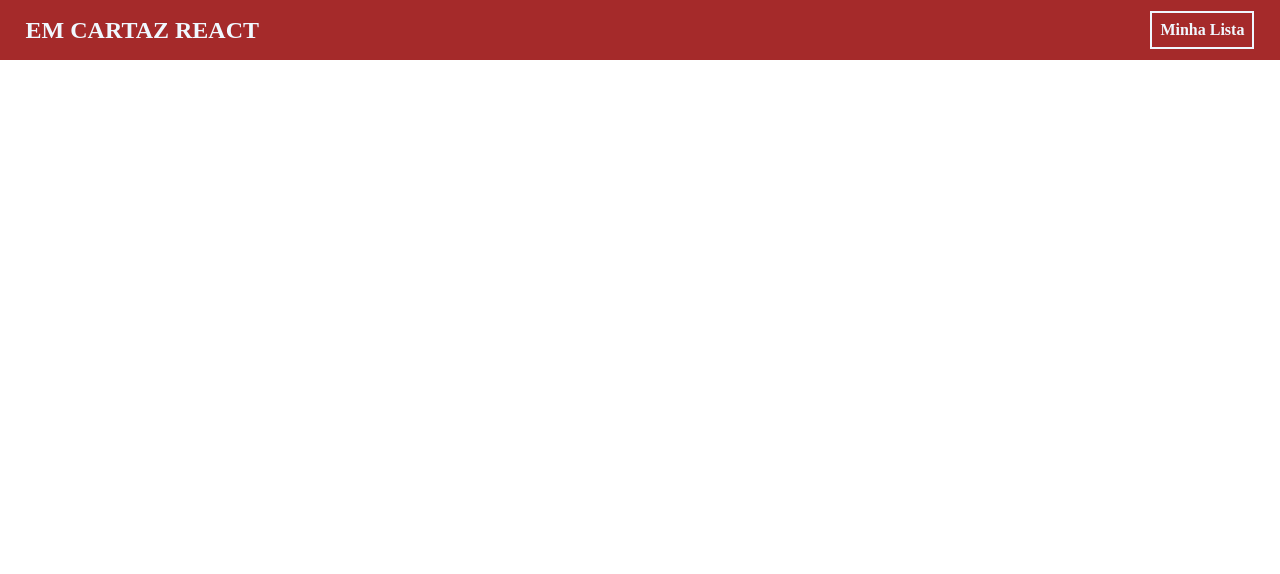
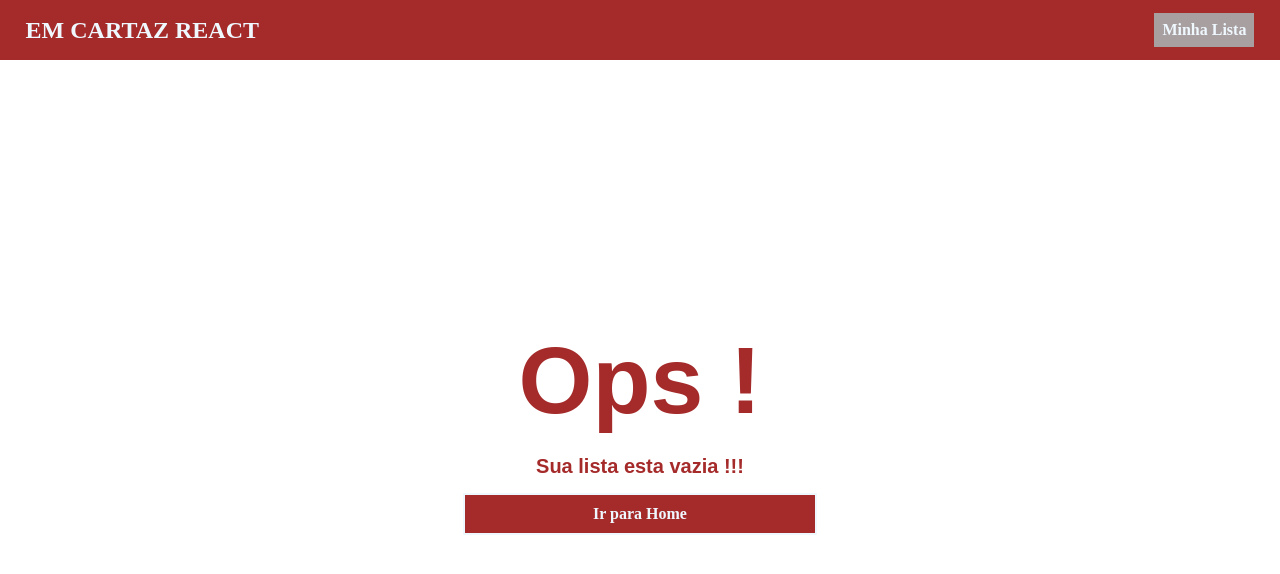
Before and after one commit to FranciscoSa/EmCartazReact, a React (Create React App) app: page /favorite in a window 1280 px wide. Shown: the top 574 px of the page. Built offline with nearby package versions, Linux system fonts and the light colour scheme; the HTML template or start-up script is replaced by a standard one.

Commit message:
added remove movie for favorite list

```diff
--- a/src/components/Header/stily.css
+++ b/src/components/Header/stily.css
@@ -18,18 +18,18 @@ header {
 }
 
 #buttonSeeLater {
-    color: aliceblue;
-    background-color: brown;
     padding: 8px;
     font-size: medium;
     font-weight: bold;
     font-family: 'Times New Roman', Times, serif;
     text-decoration: none;
-    border: 2px solid aliceblue;
+    color: aliceblue;
+    background-color: rgb(168, 160, 160);
     transition: 500ms;
+
 }
 
 #buttonSeeLater:hover{
-    color: brown;
-    background-color:aliceblue;
+    color: rgb(255, 255, 255);
+    background-color:rgba(189, 185, 185, 0.658);
 }
--- a/src/pages/DetailPage/index.js
+++ b/src/pages/DetailPage/index.js
@@ -25,7 +25,7 @@ function DetailPage(){
             </div>
         );
     } else if (movieDetail.id === null) {
-        navigate("/", { replace: true})
+        navigate("/", { replace: true })
     }
 
 
--- a/src/pages/FavoritePage/favorite.css
+++ b/src/pages/FavoritePage/favorite.css
@@ -2,6 +2,13 @@ body {
     margin: 0px;
     padding: 0px;
     width: 100%;
+}
+
+#titleFavoriteList {
+    margin: 10px auto;
+    text-align: center;
+    font-family: Arial, Helvetica, sans-serif;
+    color: brown;
 }
 
 .container {
@@ -82,3 +89,41 @@ body {
     background-color:  rgba(165, 42, 42, 0.76);
     cursor: pointer;
 }
+
+.containerErrorFavorite {
+    width: 100%;
+    height: calc(100vh - 60px);
+    display: flex;
+    justify-content: center;
+    align-items: center;
+    flex-direction: column;
+}
+
+.containerErrorFavorite > h1 {
+    font-size: 95px;
+    color: brown;
+}
+
+.containerErrorFavorite > strong {
+    margin-top: 20px;
+    font-size: 20px;
+    color: brown;
+}
+
+.containerErrorFavorite > a {
+    color: aliceblue;
+    background-color: brown;
+    margin-top: 15px;
+    padding: 10px 10%;
+    font-size: medium;
+    font-weight: bold;
+    font-family: 'Times New Roman', Times, serif;
+    text-decoration: none;
+    border: 2px solid aliceblue;
+    transition: 500ms;
+}
+
+.containerErrorFavorite > a:hover {
+    color: aliceblue;
+    background-color: rgba(165, 42, 42, 0.74);
+}
--- a/src/pages/FavoritePage/index.js
+++ b/src/pages/FavoritePage/index.js
@@ -1,15 +1,18 @@
 import { useEffect, useState } from "react";
-import { Link } from "react-router-dom"
+import { Link, useNavigate } from "react-router-dom"
 import "./favorite.css"
+import { updateFavoriteList } from "../../services/repository";
 
 function FavoritePage(){
     const [movies, setMovies] = useState([]);
-    const [loading, setLoading] = useState(true)
+    const [loading, setLoading] = useState(true);
+    const navigate = useNavigate();
 
     useEffect(() => {
         async function setMoviesData() {
             const localFavorite = localStorage.getItem("@EmCartazFavorite")
             setMovies(localFavorite ? JSON.parse(localFavorite) : []);
+
             setLoading(false);
         }
 
@@ -22,9 +25,20 @@ function FavoritePage(){
                 <h1>Carregando Filmes ...</h1>
             </div>
         );
+    } else if (movies.length == 0) {
+        return(
+            <div className="containerErrorFavorite">
+                <h1> Ops ! </h1>
+                 <strong> Sua lista esta vazia !!!</strong>
+                 <Link className="homeButtonFavorite" to="/"> Ir para Home </Link>
+            </div>
+        );
     }
 
     return(
+        <div>
+            <h1 id="titleFavoriteList"> Lista de Favoritos </h1>
+
             <div className='container'>
             {
                 movies.map((movie) => {
@@ -34,13 +48,17 @@ function FavoritePage(){
                             <img src={`https://image.tmdb.org/t/p/original/${movie.url_poster}`} className='movieImage' alt={movie.title} />
                             <div className="buttonGroup">
                                 <Link to={`/detail/${movie.id}`} className='movieButton'> Saiba Mais </Link>
-                            <button className="addMyListButton">Remover da lista</button>
+                                <button className="addMyListButton" onClick={() => {setMovies(updateFavoriteList(movies, movie.id))}}>
+                                    Remover da lista
+                                </button>
                             </div>
                         </article>
                     )
                 })
             }
             </div>
+        </div>
+
     );
 }
 
--- a/src/services/repository.js
+++ b/src/services/repository.js
@@ -76,3 +76,13 @@ export function saveMovie(movieDetail) {
 
     return alert (!isMovieAlreadySaved ? "Filme salvo na sua lista com sucesso !!" : "Este filme já esta na sua lista !!")
 }
+
+export function updateFavoriteList(favoriteList, movieId) {
+    const newFavoriteList = favoriteList.filter((movie) => movie.id !== movieId);
+
+    localStorage.setItem("@EmCartazFavorite", JSON.stringify(newFavoriteList));
+
+    alert("Filme removido com sucesso da lista!");
+
+    return newFavoriteList;
+}
```
Lines whose indentation alone changed are shown as unchanged.
